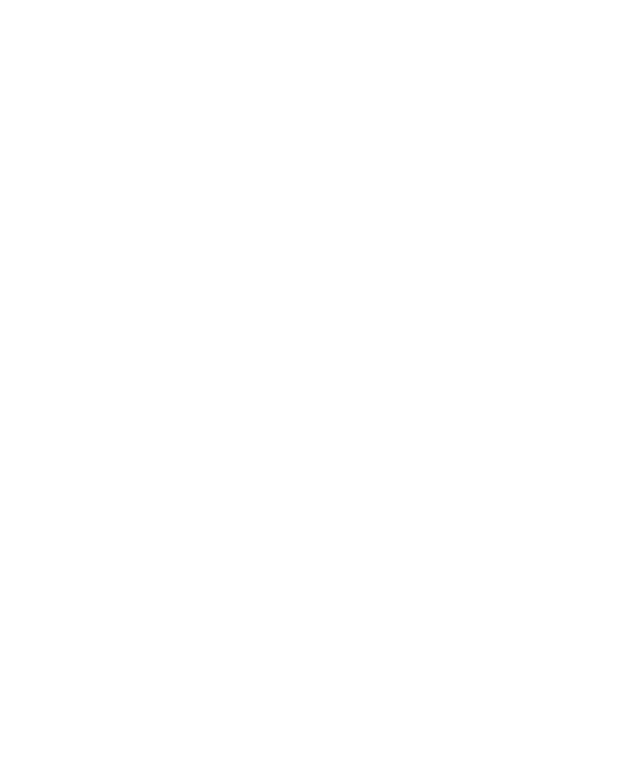
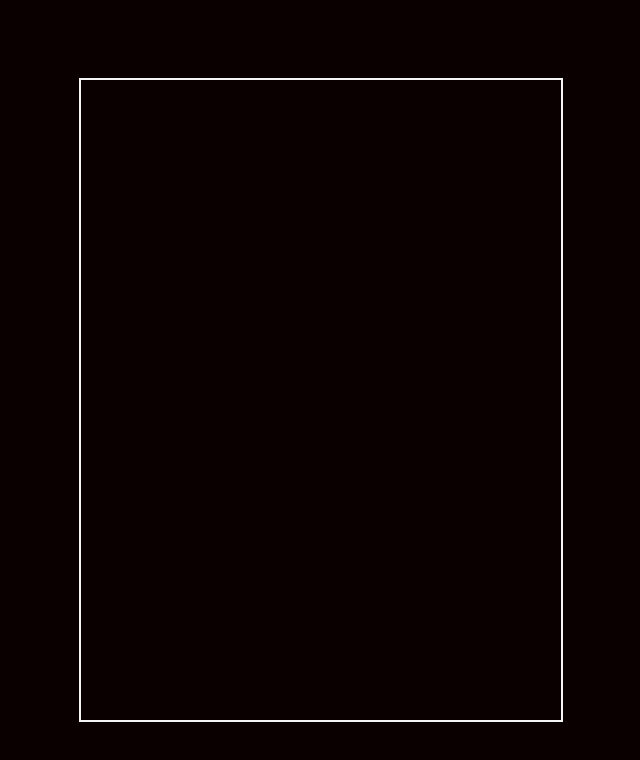
Before and after one commit to simone-gasparini-94/game, a plain HTML site: page index.html in a window 1280 px wide. Shown: the whole page, without its empty margins (319-959 px from the left). Drawn offline with Linux system fonts and the light colour scheme.

Commit message:
Add canvas and center to viewport

```diff
--- a/assets/styles.css
+++ b/assets/styles.css
@@ -5,4 +5,19 @@
 * {
     padding: 0;
     margin: 0;
+    background-color: hwb(0 0% 96%);
 }
+
+body {
+    height: 100vh;
+
+    display: flex;
+    flex-direction: column;
+    justify-content: center;
+    align-items: center;
+}
+
+canvas {
+    display: block;
+    border: 2px solid hwb(0 100% 4%);
+}
--- a/index.html
+++ b/index.html
@@ -7,7 +7,7 @@
     <link rel="stylesheet" href="assets/styles.css">
 </head>
 <body>
-
+    <canvas class="canvas" width="480" height="640"></canvas>
 
 
 <script src="assets/script.js"></script>
```
